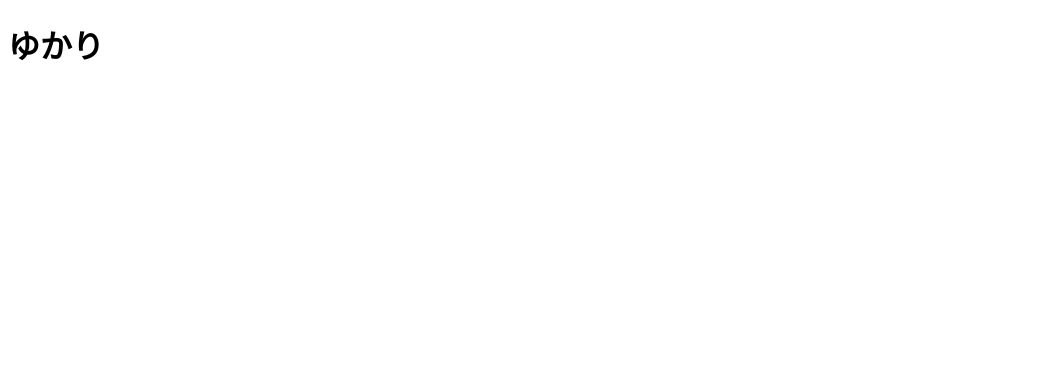
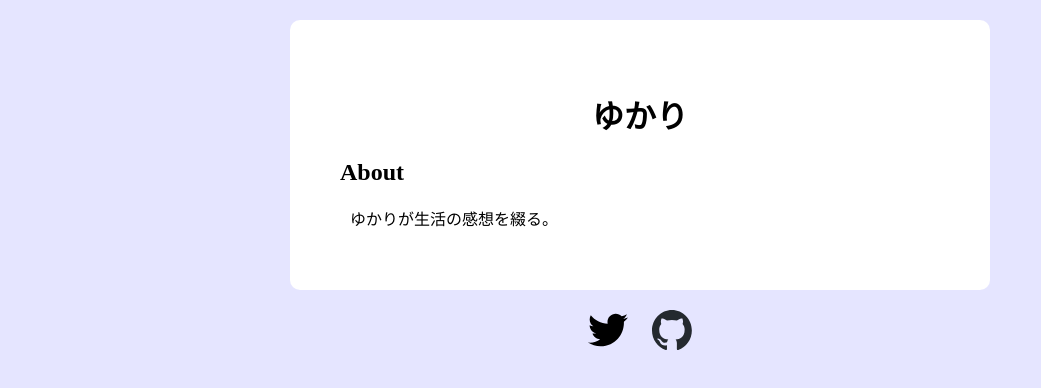
Before and after one commit to lev635/lev635.github.io, a plain HTML site: page index.html in a window 1280 px wide. Shown: the whole page, without its empty margins (0-1041 px from the left). Drawn offline with Linux system fonts and the light colour scheme.

Commit message:
20241016

```diff
--- a/index.html
+++ b/index.html
@@ -4,7 +4,18 @@
 <link rel="stylesheet" type=text/css href="style.css" />
 <title>ゆかり</title>
 </head>
+
 <body>
-<h1>ゆかり</h1>
+    <div class="article">
+        <h1 class="title">ゆかり</h1>
+        <h2>About</h2>
+        <p>ゆかりが生活の感想を綴る。</p>
+    </div>
 </body>
+
+<footer>
+    <a href="https://x.com/1ev_3" class ="sns_icon"><img src="assets/twitter-brands-solid.svg" width=40px height=40px></a>
+    <a href="https://github.com/lev635/lev635.github.io" class ="sns_icon"><img src="assets/github-mark.svg" width=40px height=40px></a>
+</footer>
+
 </html>
--- a/style.css
+++ b/style.css
@@ -1,5 +1,27 @@
-.container {
+body {
+    background-color: #e5e5ff;
+}
+
+p {
+    margin: 10px;
+}
+
+.article {
+    background-color: #ffffff;
     margin: 20px auto;
-    max-width: 1200px;
-    padding: 10px;
-    }
+    max-width: 600px;
+    padding: 50px;
+    border-radius: 10px;
+}
+
+footer {
+    text-align: center;
+}
+
+footer .sns_icon{
+    margin: 10px;
+}
+
+.title {
+    text-align: center;
+}
```
Also changed, not shown: assets/github-mark.png (added), assets/github-mark.svg (added), assets/twitter-brands-solid.svg (added).
